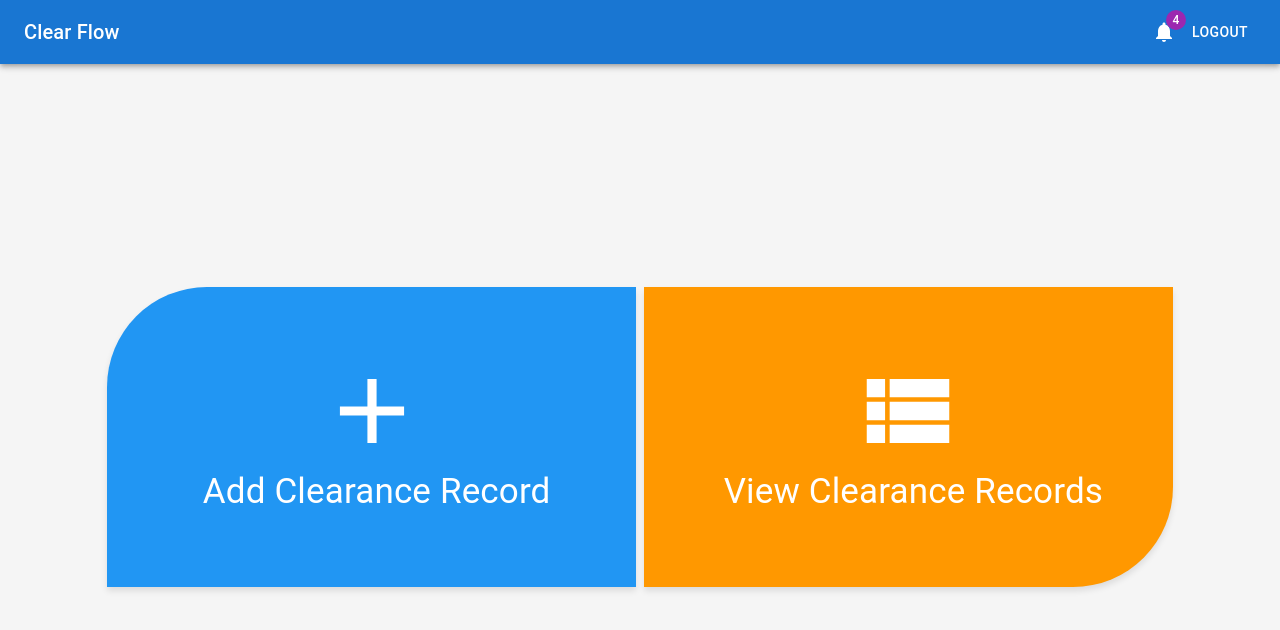
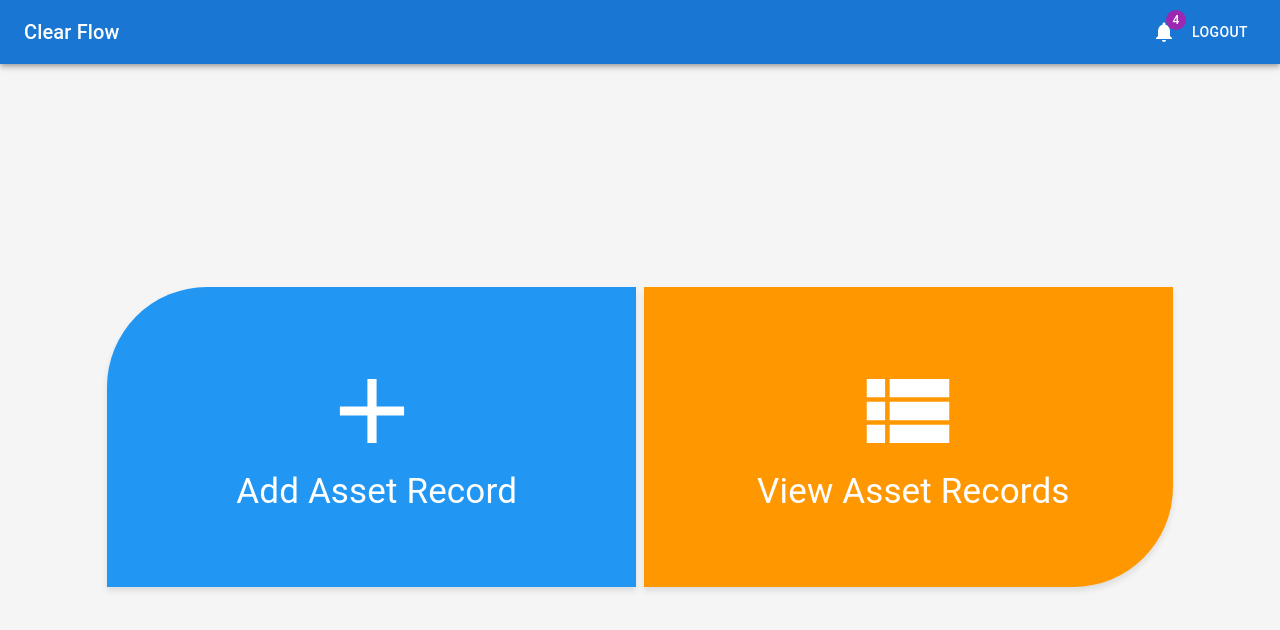
Before and after one commit to chami98/Clear-Flow, a React (Create React App) app in the folder Client/: page / in a window 1280 px wide. Shown: the top 630 px of the page. Built offline with nearby package versions, Linux system fonts and the light colour scheme; no server answers; sample sign-in values are in the browser's storage; a web font is replaced by a local one.

Commit message:
Change name clearence to asset

```diff
--- a/Client/src/App.js
+++ b/Client/src/App.js
@@ -7,6 +7,7 @@ import Dashboard from './Dashboard';
 import { ToastContainer } from 'react-toastify';
 import 'react-toastify/dist/ReactToastify.css';
 import SignInSide from './Pages/SignInSide';
+
 
 function App() {
   // Initialize authenticated state with the value retrieved from localStorage or default to false
--- a/Client/src/Components/AddClearenceRecord.jsx
+++ b/Client/src/Components/AddClearenceRecord.jsx
@@ -204,7 +204,7 @@ export default function AddClearanceRecord({
       </Grid>
       <Box sx={{ paddingLeft: "20px" }}>
         <Typography variant="h6" component="h6">
-          Clearence Details
+          Asset Details
         </Typography>
       </Box>
       <Grid container spacing={2} sx={{ padding: "20px" }}>
--- a/Client/src/Components/CollapsibleTable.js
+++ b/Client/src/Components/CollapsibleTable.js
@@ -79,7 +79,7 @@ function Row(props) {
                     <Collapse in={open} timeout="auto" unmountOnExit>
                         <Box sx={{ margin: 1 }}>
                             <Typography variant="h6" gutterBottom component="div">
-                                Clearence Details
+                                Asset Details
                             </Typography>
                             <Table size="small" aria-label="purchases">
                                 <TableHead>
--- a/Client/src/Dashboard.js
+++ b/Client/src/Dashboard.js
@@ -209,7 +209,7 @@ export default function Dashboard({ titlePlace, setAuthenticated }) {
                                 onClick={handleAddClearanceClickOpen}
                             >
                                 <AddIcon style={{ fill: 'white', width: isMediumScreen ? '110px' : '70px', height: isMediumScreen ? '110px' : '70px' }} />
-                                <span style={{ marginLeft: '10px', fontSize: isMediumScreen ? '35px' : '20px' }}>Add Clearance Record</span>
+                                <span style={{ marginLeft: '10px', fontSize: isMediumScreen ? '35px' : '20px' }}>Add Asset Record</span>
                             </div>
                         </Grid>
 
@@ -234,7 +234,7 @@ export default function Dashboard({ titlePlace, setAuthenticated }) {
                                 onClick={handleViewClearanceClickOpen}
                             >
                                 <ViewListIcon style={{ fill: 'white', width: isMediumScreen ? '110px' : '70px', height: isMediumScreen ? '110px' : '70px' }} />
-                                <span style={{ marginLeft: '10px', fontSize: isMediumScreen ? '35px' : '20px' }}>View Clearance Records</span>
+                                <span style={{ marginLeft: '10px', fontSize: isMediumScreen ? '35px' : '20px' }}>View Asset Records</span>
                             </div>
                         </Grid>
                     </Grid>
@@ -245,7 +245,7 @@ export default function Dashboard({ titlePlace, setAuthenticated }) {
                 dialogOpen={addClearencedialogOpen}
                 handleClickOpen={handleAddClearanceClickOpen}
                 handleClose={handleAddClearanceClose}
-                title="Add Clearance Record"
+                title="Add Asset Record"
                 contentComponent={<AddClearenceRecord action="add" place={titlePlace} />}
             />
 
@@ -253,7 +253,7 @@ export default function Dashboard({ titlePlace, setAuthenticated }) {
                 dialogOpen={viewClearencedialogOpen}
                 handleClickOpen={handleViewClearanceClickOpen}
                 handleClose={handleViewClearanceClose}
-                title="View Clearance Records"
+                title="View Asset Records"
                 contentComponent={<CollapsibleTable place={titlePlace} />}
             />
 
```
